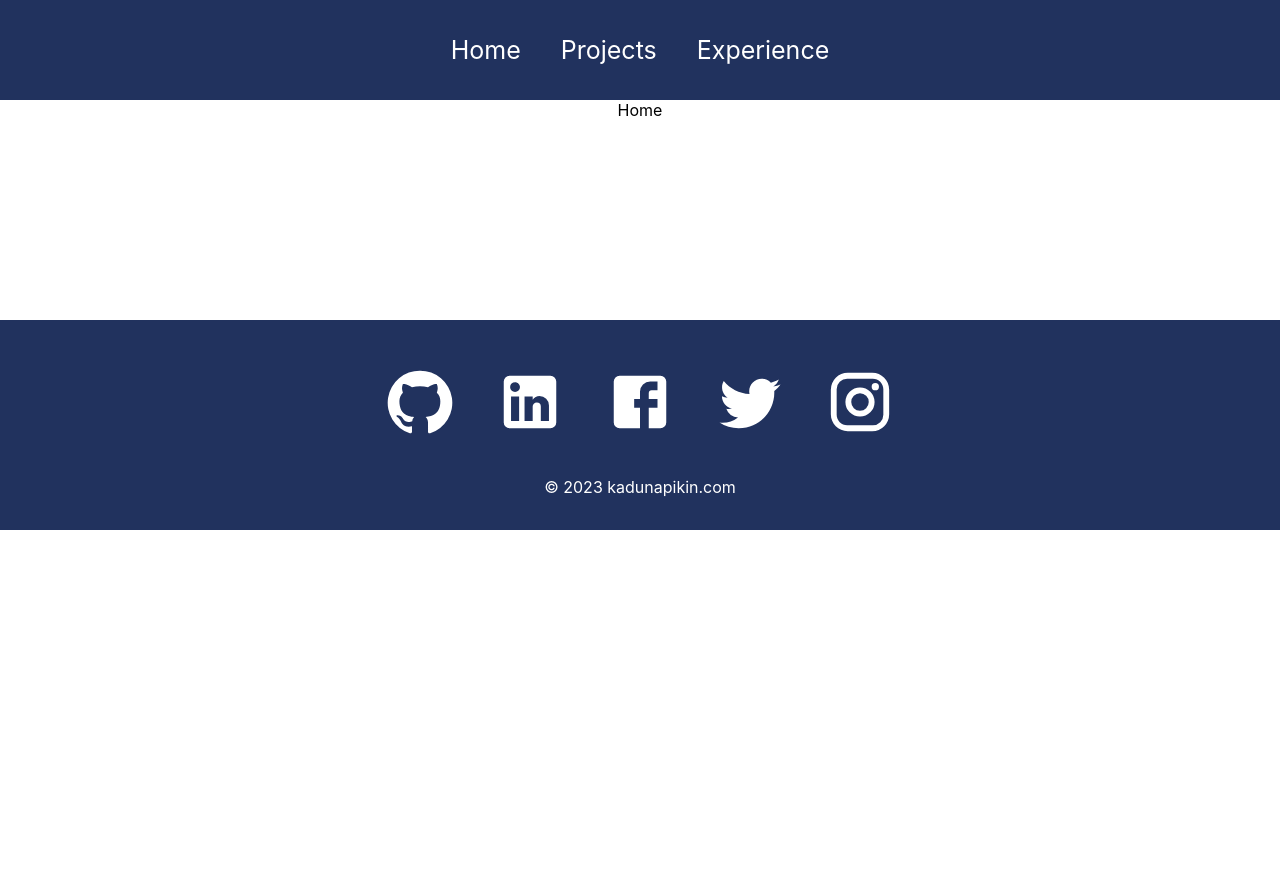
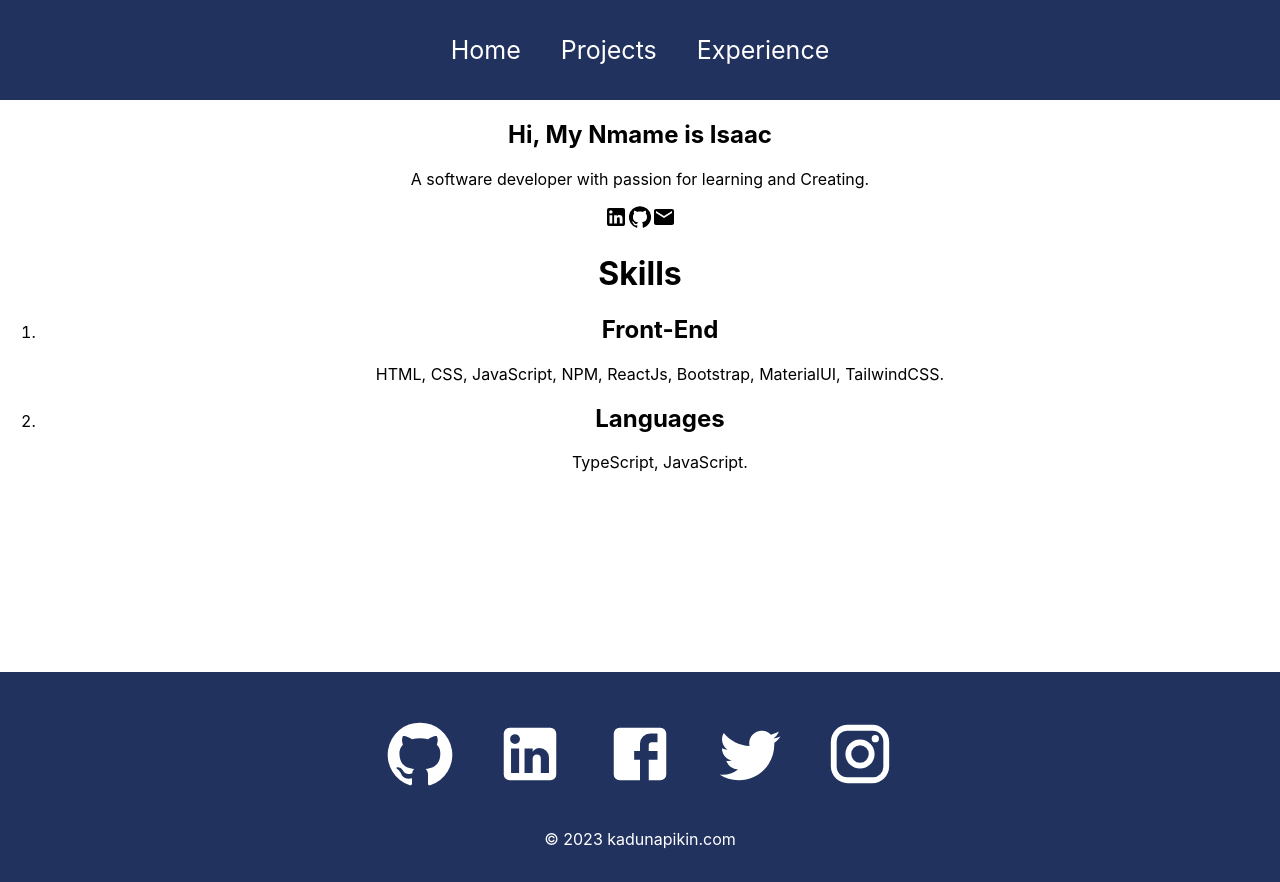
Before and after one commit to Kadunapikin/my-react-portfolio, a React (Create React App) app: page / in a window 1280 px wide. Before the commit the page ends 800 px from the top, so only its background shows below. Built offline with nearby package versions, Linux system fonts and the light colour scheme.

Commit message:
Add informations to home page

```diff
--- a/src/pages/Home.js
+++ b/src/pages/Home.js
@@ -1,8 +1,38 @@
 import React from 'react'
+import LinkedInIcon from '@mui/icons-material/LinkedIn';
+import GithubIcon from '@mui/icons-material/GitHub';
+import EmailIcon from '@mui/icons-material/Email';
 
 function Home() {
   return (
-    <div>Home</div>
+    <div className='home'>
+      <div className='about'>
+        <h2>Hi, My Nmame is Isaac</h2>
+        <div className='prompt'>
+          <p>A software developer with passion for learning and Creating.</p>
+          <LinkedInIcon />
+          <GithubIcon />
+          <EmailIcon />
+        </div>
+      </div>
+      <div className='skills'>
+        <h1>Skills</h1>
+        <ol className='list'>
+          <li className='item'>
+            <h2>Front-End</h2>
+            <span>
+              HTML, CSS, JavaScript, NPM, ReactJs, Bootstrap, MaterialUI, TailwindCSS.
+            </span>
+          </li>
+          <li className='item'>
+            <h2>Languages</h2>
+            <span>
+              TypeScript, JavaScript.
+            </span>
+          </li>
+        </ol>
+      </div>
+    </div>
   )
 }
 
```
